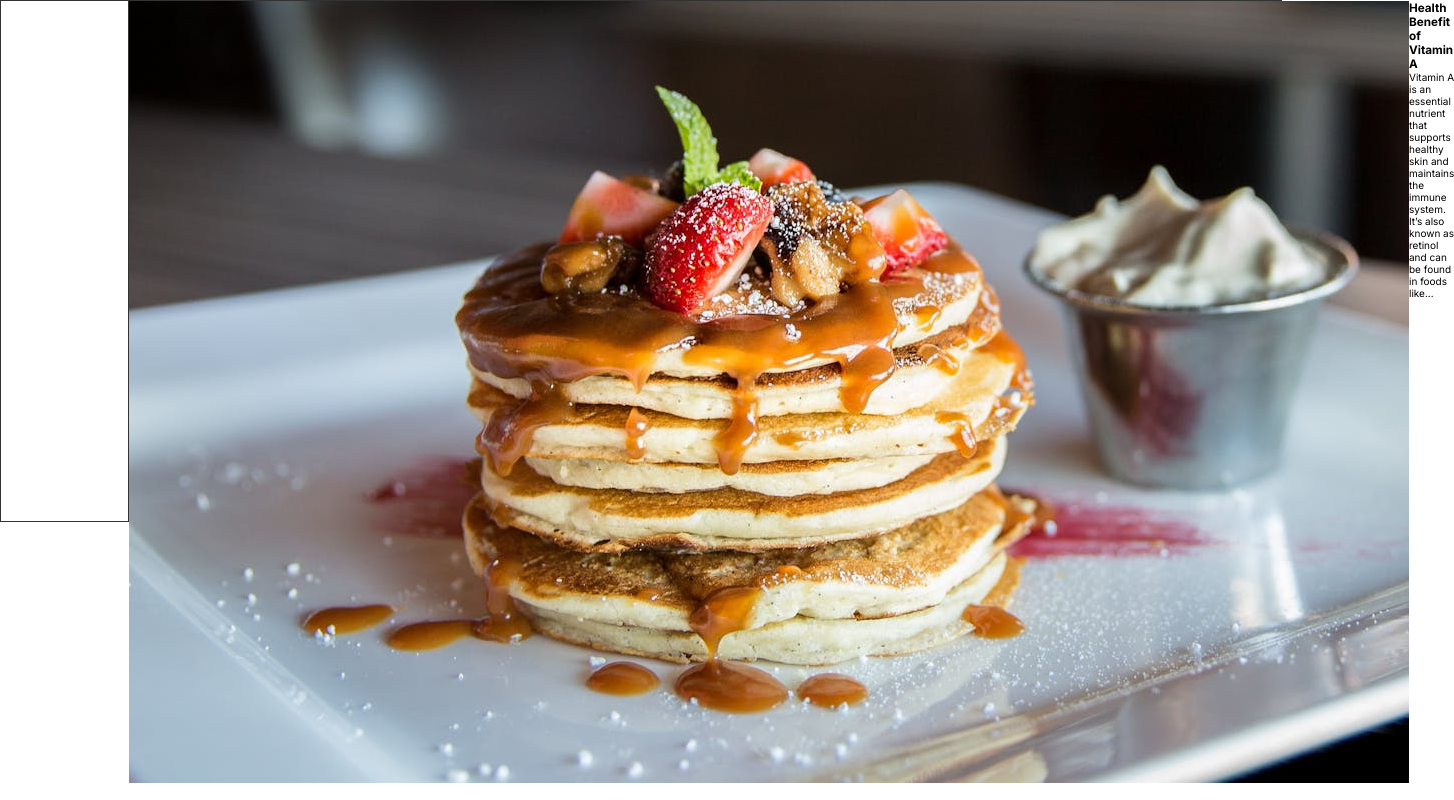
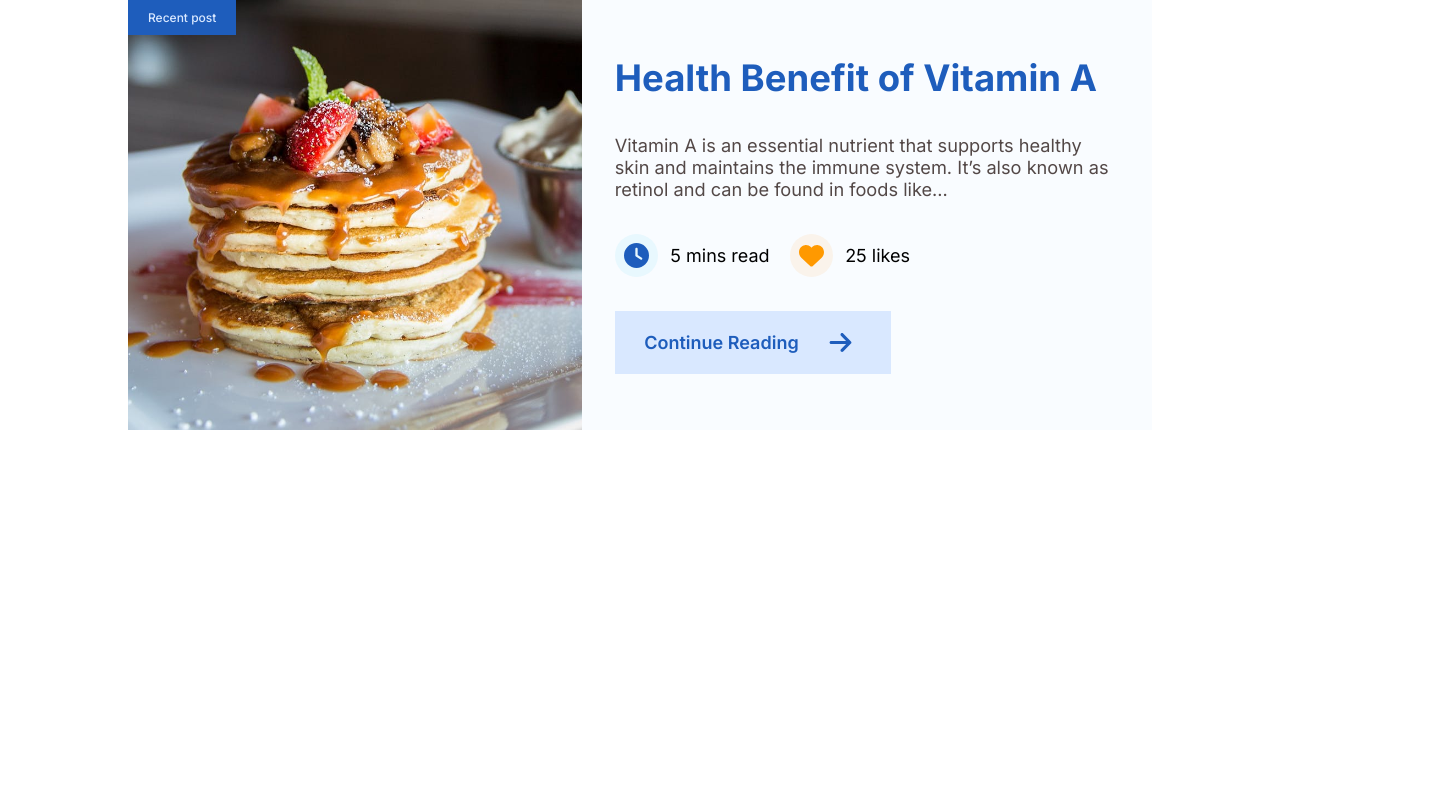
Before and after one commit to 2h311/eathealthy, a React (Vite) app: page / in a window 1280 px wide. Shown: the whole page, 1454 px wide, since content can reach past the window. Built offline with nearby package versions, Linux system fonts and the light colour scheme; a web font is replaced by a local one.

Commit message:
RecentPosts.jsx: got the UI for the component right, working on the carousel now

```diff
--- a/src/assets/data/data.jsx
+++ b/src/assets/data/data.jsx
@@ -28,7 +28,7 @@ export const recentPosts = [
       "Vitamin A is an essential nutrient that supports healthy skin and maintains the immune system. It’s also known as retinol and can be found in foods like...",
     likes: 25,
     link: "",
-    readingTime: "5 mins read",
+    readingTime: "5 mins",
     postImage: PexelsAshImage,
   },
   {
@@ -38,7 +38,7 @@ export const recentPosts = [
       "Vitamin A is an essential nutrient that supports healthy skin and maintains the immune system. It’s also known as retinol and can be found in foods like...",
     likes: 12,
     link: "",
-    readingTime: "3.5 mins read",
+    readingTime: "3.5 mins",
     postImage: PexelsJohnImage,
   },
   {
@@ -48,7 +48,7 @@ export const recentPosts = [
       "Vitamin A is an essential nutrient that supports healthy skin and maintains the immune system. It’s also known as retinol and can be found in foods like...",
     likes: 22,
     link: "",
-    readingTime: "6 mins read",
+    readingTime: "6 mins",
     postImage: PexelsMonicoreImage,
   },
 ];
--- a/src/components/RecentPost.jsx
+++ b/src/components/RecentPost.jsx
@@ -1,4 +1,5 @@
 import React from "react";
+import { FaClock, FaHeart, FaArrowRight } from "react-icons/fa6";
 
 import { recentPosts } from "../assets/data/data";
 
@@ -15,23 +16,47 @@ const RecentPost = ({}) => {
     postImage,
   } = recentPosts[0];
 
-  console.log(title, postImage);
-
-  // const PostImage = ()
+  console.log(title);
 
   return (
     <section className="recent-post">
       <div className="recent-post__container">
-        <div className="">
-          <img src={postImage} alt={title} />
+        <div className="recent-post__left">
+          {isARecentPost ? (
+            <span className="recent-post__status">Recent post</span>
+          ) : null}
+
+          <img className="recent-post__image" src={postImage} alt={title} />
         </div>
-        <div className="">
-          <h3>Health Benefit of Vitamin A</h3>
-          <p>
-            Vitamin A is an essential nutrient that supports healthy skin and
-            maintains the immune system. It’s also known as retinol and can be
-            found in foods like...
-          </p>
+        <div className="recent-post__right">
+          <div className="recent-post__right-inner">
+            <h3 className="recent-post__heading-text">{title}</h3>
+            <p className="recent-post__description">{description}</p>
+
+            <div className="recent-post__info">
+              <div className="recent-post__icon">
+                <span className="recent-post__icon-svg recent-post__icon-svg--left">
+                  <FaClock />
+                </span>
+                <span className="recent-post__icon-text">
+                  {readingTime} read
+                </span>
+              </div>
+              <div className="recent-post__icon">
+                <span className="recent-post__icon-svg recent-post__icon-svg--right">
+                  <FaHeart />
+                </span>
+                <span className="recent-post__icon-text">{likes} likes</span>
+              </div>
+            </div>
+
+            <div className="recent-post__button">
+              <span>Continue Reading</span>
+              <span className="recent-post__icon-svg recent-post__arrow">
+                <FaArrowRight />
+              </span>
+            </div>
+          </div>
         </div>
       </div>
     </section>
--- a/src/main.css
+++ b/src/main.css
@@ -303,17 +303,103 @@ html {
 
 .recent-post {
   width: 100%;
-  height: 52rem;
-  border: 1px solid #333;
+  height: 43rem;
   display: flex;
   align-items: center;
   justify-content: center;
 }
+.recent-post__status {
+  font-size: 1.2rem;
+  font-weight: 500;
+  padding: 1rem 2rem;
+  color: #d9e8ff;
+  background-color: #1e5dbc;
+  position: absolute;
+  left: 0;
+  top: 0;
+  z-index: 10;
+}
 .recent-post__container {
   height: 100%;
   width: 80%;
-  border: 1px solid #333;
   display: inherit;
+}
+.recent-post__left {
+  width: 45%;
+  height: 100%;
+  overflow: hidden;
+  position: relative;
+}
+.recent-post__right {
+  width: 50%;
+  background-color: #f9fcff;
+  display: inherit;
+  padding: 0 3.25rem;
+}
+.recent-post__right-inner {
+  display: inherit;
+  flex-direction: column;
+  height: 82%;
+  align-self: center;
+  justify-content: space-around;
+}
+.recent-post__image {
+  width: 100%;
+  height: 100%;
+  object-fit: cover;
+}
+.recent-post__heading-text {
+  font-size: 3.65rem;
+  color: #1e5dbc;
+}
+.recent-post__description {
+  font-size: 1.82rem;
+  color: #534847;
+}
+.recent-post__icon {
+  display: flex;
+  gap: 1.25rem;
+  align-items: center;
+}
+.recent-post__icon-svg {
+  display: inline-flex;
+  border-radius: 50%;
+  padding: 0.9rem;
+}
+.recent-post__icon-svg svg {
+  width: 2.5rem;
+  height: 2.5rem;
+}
+.recent-post__icon-svg--left {
+  background-color: #e8f8fe;
+}
+.recent-post__icon-svg--left svg {
+  fill: #1e5dbc !important;
+}
+.recent-post__icon-svg--right {
+  background-color: #faf3eb;
+}
+.recent-post__icon-svg--right svg {
+  fill: #ff9900 !important;
+}
+.recent-post__info {
+  display: inherit;
+  gap: 2rem;
+  font-size: 1.8rem;
+}
+.recent-post__button {
+  width: fit-content;
+  display: inherit;
+  gap: 2rem;
+  align-items: center;
+  font-weight: 600;
+  font-size: 1.8rem;
+  color: #1e5dbc;
+  background-color: #d9e8ff;
+  padding: 1rem 2.95rem;
+}
+.recent-post__arrow {
+  display: inline-flex;
 }
 
 /*# sourceMappingURL=main.css.map */
--- a/src/scss/_recent-posts.scss
+++ b/src/scss/_recent-posts.scss
@@ -1,17 +1,128 @@
 .recent-post {
   width: 100%;
-  height: 52rem;
-  border: 1px solid #333;
+  height: 43rem;
+  // border: 1px solid #333;
 
   display: flex;
   align-items: center;
   justify-content: center;
 
+  &__status {
+    font-size: 1.2rem;
+    font-weight: 500;
+    padding: 1rem 2rem;
+    color: $color-primary-light;
+    background-color: $color-primary;
+    position: absolute;
+    left: 0;
+    top: 0;
+    z-index: 10;
+  }
+
   &__container {
     height: 100%;
     width: $default-inner-width;
-    border: 1px solid #333;
+    // border: 1px solid orangered;
+    display: inherit;
+    // justify-content: space-around;
+  }
 
+  &__left {
+    width: 45%;
+    height: 100%;
+    overflow: hidden;
+    position: relative;
+  }
+
+  &__right {
+    width: 50%;
+    background-color: $color-green;
     display: inherit;
+    padding: 0 3.25rem;
+
+    &-inner {
+      display: inherit;
+      flex-direction: column;
+      height: 82%;
+      align-self: center;
+      justify-content: space-around;
+    }
+  }
+
+  &__left,
+  &__right {
+    // border: 1px solid #333;
+  }
+
+  &__image {
+    width: 100%;
+    height: 100%;
+    object-fit: cover;
+  }
+
+  &__heading-text {
+    font-size: 3.65rem;
+    color: $color-primary;
+  }
+
+  &__description {
+    font-size: 1.82rem;
+    color: $color-grey;
+  }
+
+  &__icon {
+    display: flex;
+    gap: 1.25rem;
+    align-items: center;
+
+    &-svg {
+      display: inline-flex;
+      border-radius: 50%;
+      padding: 0.9rem;
+
+      & svg {
+        width: 2.5rem;
+        height: 2.5rem;
+      }
+    }
+
+    &-svg--left {
+      background-color: $color-primary-light-2;
+
+      & svg {
+        fill: $color-primary !important;
+      }
+    }
+
+    &-svg--right {
+      background-color: $color-orange-light;
+
+      & svg {
+        fill: $color-orange !important;
+      }
+    }
+  }
+
+  &__info {
+    display: inherit;
+    gap: 2rem;
+    font-size: 1.8rem;
+  }
+
+  &__button {
+    width: fit-content;
+    display: inherit;
+    gap: 2rem;
+    align-items: center;
+    font-weight: 600;
+    font-size: 1.8rem;
+    color: $color-primary;
+    background-color: $color-primary-light;
+    padding: 1rem 2.95rem;
+  }
+
+  &__arrow {
+    display: inline-flex;
+    // border: 1px solid #333;
   }
 }
```
Also changed, not shown: src/scss/_variables.scss (+7 -0 lines), 1 other file (tests, documents, lock files or other folders).
